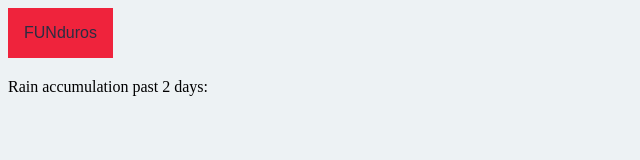
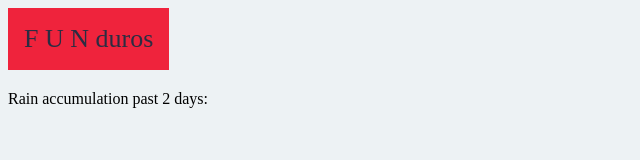
Before and after one commit to mdwhaley/FUNduro, a website: page index.html in a window 1280 px wide. Shown: the whole page, without its empty margins (0-640 px from the left). Drawn offline with nearby package versions, Linux system fonts and the light colour scheme.

Commit message:
thunderstorm font meh

```diff
--- a/index.css
+++ b/index.css
@@ -3,8 +3,9 @@
   background-color: #ef233c;
   color: #2b2d42;
   padding: 16px;
-  font-size: 16px;
+  font-size: 26px;
   border: none;
+  font-family: "thunderstorm";
 }
 
 /* The container <div> - needed to position the dropdown content */
--- a/index.html
+++ b/index.html
@@ -9,7 +9,7 @@
   </head>
   <body>
     <div class="dropdown">
-      <button class="dropbtn">FUNduros</button>
+      <button class="dropbtn">F U N duros</button>
       <div class="dropdown-content">
         <a id="mayhem" href="#">Mayhem</a>
         <a id="tuscazaor" href="#">Tuscazoar</a>
```
